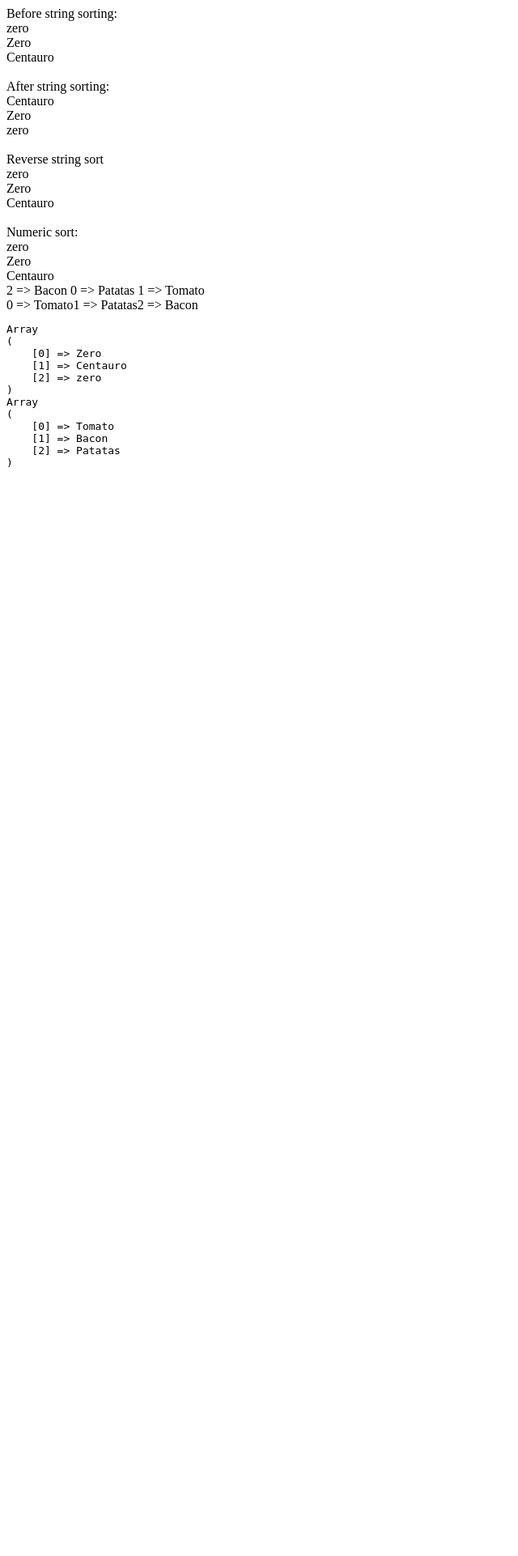
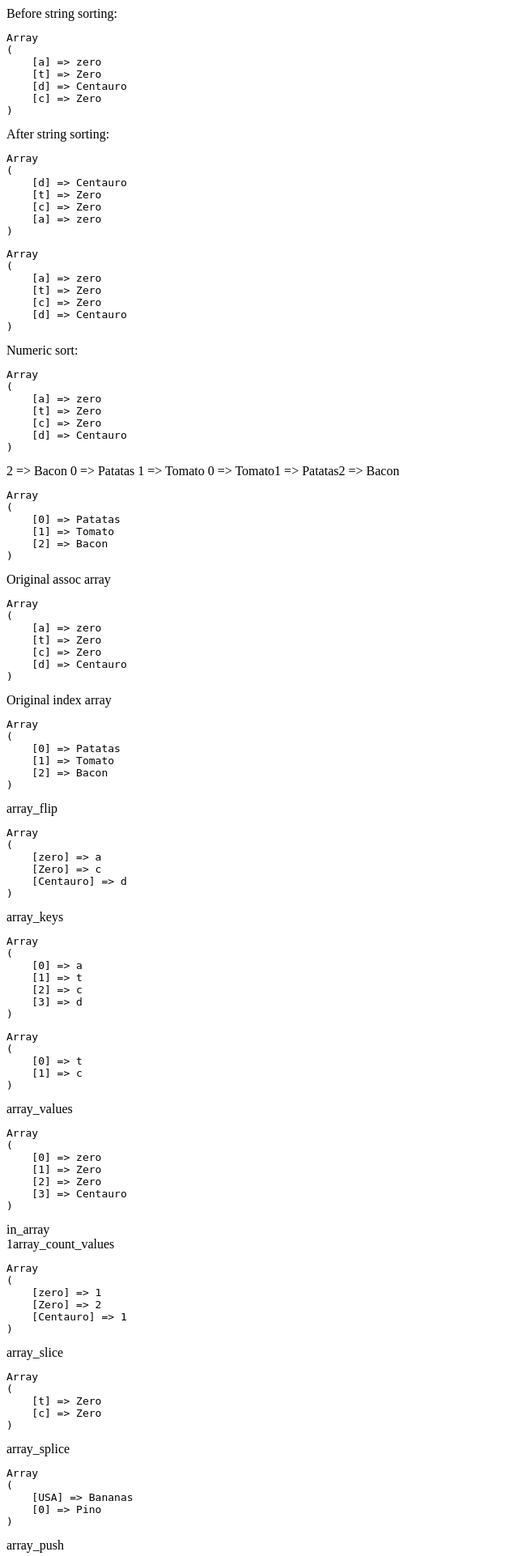
Before and after one commit to quantumwall/learn_web, a PHP site: page /arrays.php in a window 1280 px wide. Shown: the top 1922 px of the page at 81% size, without its empty margins (0-640 px from the left). Before the commit the page ends 577 px from the top, so only its background shows below. Run offline with PHP 8.4, Linux system fonts and the light colour scheme.

Commit message:
end arrays

```diff
--- a/arrays.php
+++ b/arrays.php
@@ -9,33 +9,101 @@
 
     $arr = ["a" => "zero",
             "t" => "Zero",
-            "d" => "Centauro"];
+            "d" => "Centauro",
+			"c" => "Zero"];
+	//shuffle для перемешивания массива
+	//в данном случае нужен чтобы потеять ключи
+	//т.к. в php7 нельзя распаковать ассоциативные
+	//массивы в функцию
     $index_array = ["Patatas", "Tomato", "Bacon"];
-    myprint("Before string sorting:\n", ...$arr);
-    print "<br>";
+    myprint("Before string sorting:\n");
+	myprintr($arr);
     asort($arr);
-    myprint("After string sorting:\n", ...$arr);
-    print "<br>";
+    myprint("After string sorting:\n");
+	myprintr($arr);
     arsort($arr);
-    myprint("Reverse string sort\n", ...$arr);
-    print "<br>";
+	myprintr($arr);
     asort($arr, SORT_NUMERIC);
-    myprint("Numeric sort:\n", ...$arr);
+    myprint("Numeric sort:\n");
+	myprintr($arr);
     print "\n";
     asort($index_array);
     foreach ($index_array as $key => $value) {
         print "$key => $value\n";
     }
-    print "<br>\n";
     foreach (array_reverse($index_array) as $key => $value) {
         print "$key => $value";
     }
-    shuffle($arr);
+    //shuffle($arr);
     shuffle($index_array);
-    print "<pre>";
-    print_r($arr);
-    print_r($index_array);
-    print "</pre>";
+	myprintr($index_array);
+
+	//array_flip меняет местами ключи и значения
+	//если было несколько одинаковых значений
+	//учитывается только последнее
+	print "Original assoc array";
+	myprintr($arr);
+	print "Original index array";
+	myprintr($index_array);
+	print "array_flip<br>\n";
+	myprintr(array_flip($arr));
+
+	//array_keys возвращает список ключей массива
+	//если указать значение в $searchVal вернутся только
+	//ключи которым соответствует $searchVal
+	print "array_keys";
+	myprintr(array_keys($arr));
+	myprintr(array_keys($arr, "Zero"));
+
+	//array_values возвращает список значений массива
+	print "array_values";
+	myprintr(array_values($arr));
+
+	//in_array возвращает true,если $val находится в $arr
+	print "in_array<br>\n";
+	print in_array("Zero", $arr);
+
+	//array_count_values подсчитывает сколько раз в массиве
+	//встречаются его значения, значение => кол-во
+	print "array_count_values<br>\n";
+	myprintr(array_count_values($arr));
+
+	//array_slice возвращает подмассив начиная с позиции $offset
+	//и длиной $len
+	print "array_slice";
+	myprintr(array_slice($arr, 1, 2));
+
+	//array_splice возвращает массив с удаленными или замененными
+	//элементами, находящимися в диапазоне между $offset и $len
+	//если последний параметр $replacement не указан, элементы
+	//в этом диапазоне удаляются. фунция модифицирует исходный массив!
+	print "array_splice";
+	$fruct = ["USA" => "Bananas", "Russia" => "Apple", "China" => "Papaya"];
+	array_splice($fruct, 1, count($fruct), ["Japan" => "Pino"]);
+	myprintr($fruct);
+
+	//array_push добавляет указанные элементы в конец массива
+	print "array_push";
+	array_push($index_array, "Bread", "Jugo");
+	myprintr($index_array);
+
+	//array_pop возвращает последний элемент массива и удаляет из массива
+	print "array_pop<br>\n";
+	$deleted = array_pop($index_array);
+	print "Deleted element - $deleted<br>\n";
+	myprintr($index_array);
+
+	//array_unshift добавляет элементы в начало массива
+	print "array_unshift";
+	array_unshift($index_array, $deleted, "Coffee", ["sorted" => "nothing", "deleted" => "all"]);
+	myprintr($index_array);
+
+	//array_shift возвращает и удаляет первый элемент массива
+	print "array_shift<br>\n";
+	$deleted = array_shift($index_array);
+	print "Deleted element - $deleted";
+	myprintr($index_array);
+
 
     end_html();
 ?>
--- a/sources/function.php
+++ b/sources/function.php
@@ -27,5 +27,11 @@
         }
     }
 
+	function myprintr ($obj) {
+		print "<pre>";
+		print_r($obj);
+		print "</pre>";
+	}
+
 
 ?>
```
